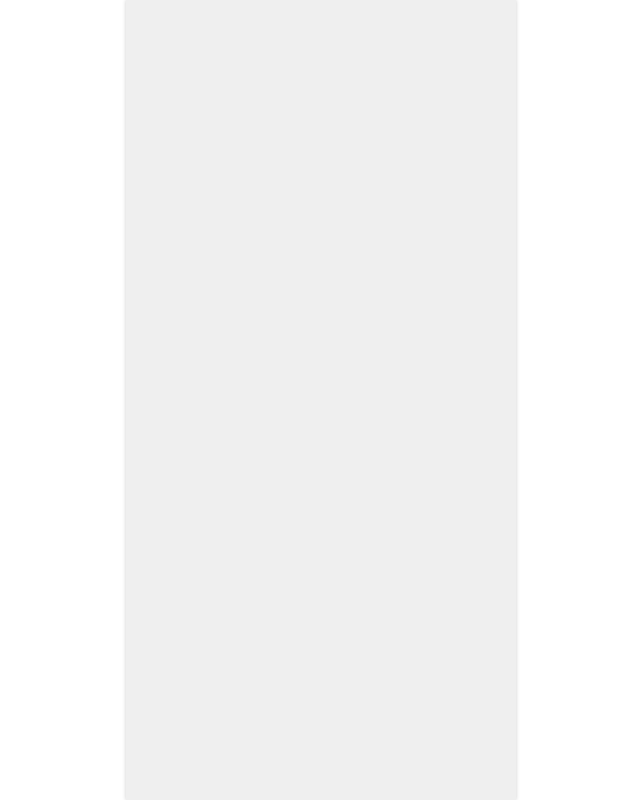
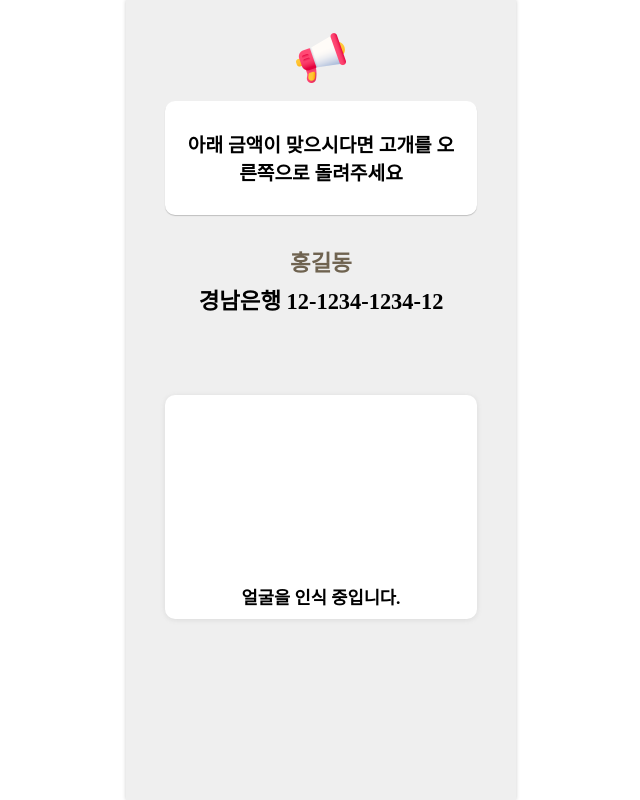
Before and after one commit to BNK-Sys/whisper, a React (Vite) app in the folder frontend/: page /check/transfer in a window 1280 px wide. Before the commit this address had no page. Shown: the whole page, without its empty margins (572-1212 px from the left). Built offline with nearby package versions, Linux system fonts and the light colour scheme; no server answers.

Commit message:
feat: 송금관련 UI 추가

```diff
--- a/frontend/src/App.jsx
+++ b/frontend/src/App.jsx
@@ -6,6 +6,8 @@
 import MainPage from './pages/MainPage';
 import FindAccountPage from './pages/FindAccountPage';
 import AccountCheckPage from './pages/AccountCheckPage';
+import TransferPage from './pages/TransferPage';
+import TransferCheckPage from './pages/TransferCheckPage';
 
 function App() {
 
@@ -20,9 +22,16 @@
         <div className='main_content'>
         <Router>
           <Routes>
+            {/* 메인페이지 */}
             <Route path="/" element={<MainPage />}></Route>
+            {/* 계좌입력페이지 */}
             <Route path='/find/account' element={<FindAccountPage/>}></Route>
+            {/* 계좌확인페이지 */}
             <Route path='/check/account' element={<AccountCheckPage/>}></Route>
+            {/* 송금금액입력페이지 */}
+            <Route path='/find/transfer' element={<TransferPage/>}></Route>
+            {/* 송금금액확인페이지 */}
+            <Route path='/check/transfer' element={<TransferCheckPage/>}></Route>
           </Routes>
         </Router>
         </div>
--- /dev/null
+++ b/frontend/src/pages/TransferCheckPage.jsx
@@ -0,0 +1,18 @@
+import React from 'react'
+import TopExplain from '../component/commons/top-explain/TopExplain'
+import Info from '../component/commons/info/Info'
+import Camera from '../component/commons/camera/Camera'
+
+const TransferCheckPage = () => {
+  return (
+    <div>
+        <TopExplain context={"아래 금액이 맞으시다면 고개를 오른쪽으로 돌려주세요"}/>
+        <div style={{marginTop: "30px", marginBottom: "80px"}}>
+          <Info />
+        </div>
+        <Camera/>
+    </div>
+  )
+}
+
+export default TransferCheckPage
--- /dev/null
+++ b/frontend/src/pages/TransferPage.jsx
@@ -0,0 +1,16 @@
+import React from 'react'
+import TopExplain from '../component/commons/top-explain/TopExplain'
+import Input from '../component/commons/input/Input'
+
+const TransferPage = () => {
+  return (
+    <div>
+        <TopExplain context={"얼마를 보내실지 말씀해주세요"} />
+        <div style={{marginTop: "140px"}}>
+          <Input title="금액"/>
+        </div>
+    </div>
+  )
+}
+
+export default TransferPage
```
Also changed, not shown: frontend/src/pages/Compelete.jsx (added).
